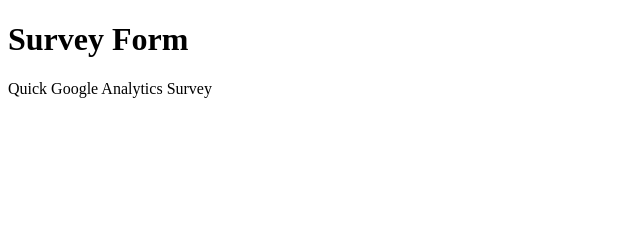
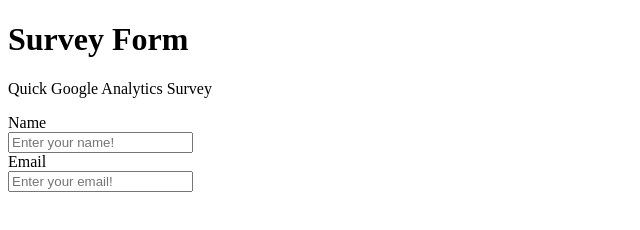
Before and after one commit to mariosknl/survey_form, a plain HTML site: page index.html in a window 1280 px wide. Shown: the whole page, without its empty margins (0-640 px from the left). Drawn offline with Linux system fonts and the light colour scheme.

Commit message:
index changed again

```diff
--- a/index.html
+++ b/index.html
@@ -11,6 +11,18 @@
 <h1 id="title">Survey Form</h1>
 <p id="description">Quick Google Analytics Survey</p>
 <form id="survey-form">
+  <div class="form-div">
+    <label id="name-label" for = "name"> Name <br>
+        <input id="name" type="text" required placeholder="Enter your name!"><br>
+        <span class="validity"></span> </div>
+  <div class="form-div">
+    <label id="email-label" for = "email"> Email <br>
+        <input id="email" type="email" pattern="[a-z0-9._%+-]+@[a-z0-9.-]+\.[a-z]{2,3}$"
+        required placeholder="Enter your email!">
+        <span class="validity"></span>
+    </label>
+
+  </div>
 </form>
     <script  src="js/index.js"></script>
   </body>
```
